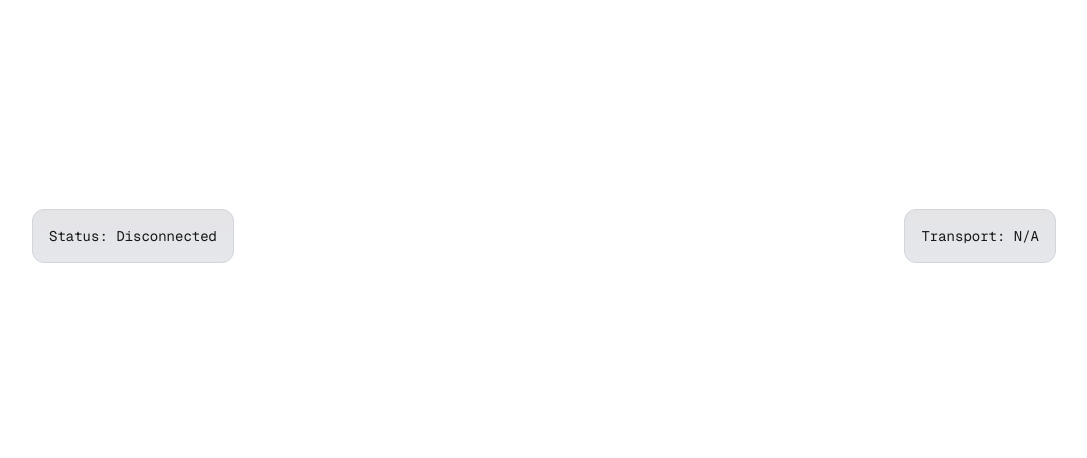
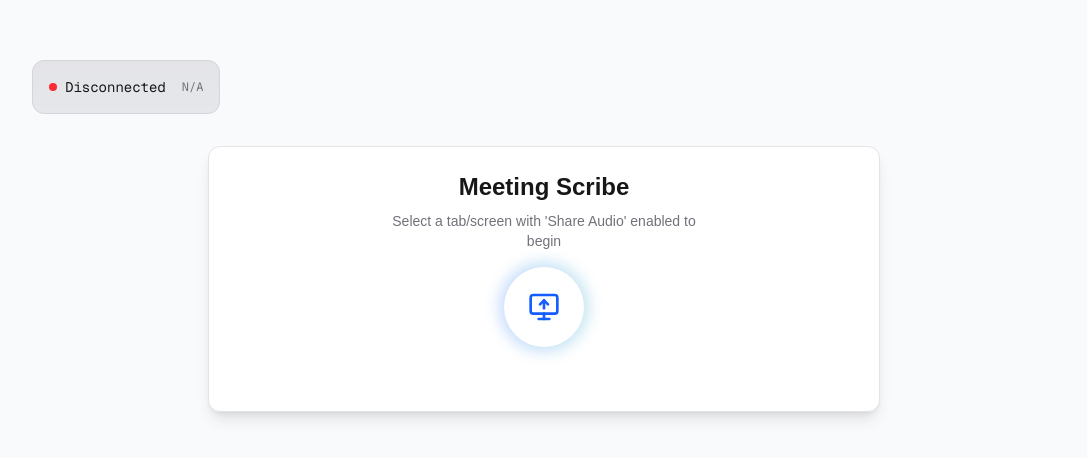
Before and after one commit to Ved0715/AI-Powered-Audio-Scribing-and-Meeting-Transcription-App, a Next.js app in the folder frontend/: page / in a window 1280 px wide. Shown: the part 164-622 px from the top of the page, without its empty margins (96-1183 px from the left). Built offline with nearby package versions, Linux system fonts and the light colour scheme; no server answers.

Commit message:
audio transcription working proper - need to make it real time and faster like streaming.

```diff
--- a/frontend/app/page.tsx
+++ b/frontend/app/page.tsx
@@ -2,6 +2,7 @@
 
 import { useEffect, useState } from "react"
 import { socket } from "./socket"
+import AudioRecorder from "@/components/AudioRecorder";
 
 export default function Home() {
     const [isConnected, setIsConnected] = useState(false);
@@ -35,15 +36,22 @@ export default function Home() {
 
 
     return (
-      <div className="flex min-h-screen flex-col items-center justify-center p-24">
-      <div className="z-10 max-w-5xl w-full items-center justify-between font-mono text-sm lg:flex">
-        <p className="fixed left-0 top-0 flex w-full justify-center border-b border-gray-300 bg-gradient-to-b from-zinc-200 pb-6 pt-8 backdrop-blur-2xl dark:border-neutral-800 dark:bg-zinc-800/30 dark:from-inherit lg:static lg:w-auto  lg:rounded-xl lg:border lg:bg-gray-200 lg:p-4 lg:dark:bg-zinc-800/30">
-          Status: {isConnected ? "Connected" : "Disconnected"}
-        </p>
-        <p className="fixed left-0 top-0 flex w-full justify-center border-b border-gray-300 bg-gradient-to-b from-zinc-200 pb-6 pt-8 backdrop-blur-2xl dark:border-neutral-800 dark:bg-zinc-800/30 dark:from-inherit lg:static lg:w-auto  lg:rounded-xl lg:border lg:bg-gray-200 lg:p-4 lg:dark:bg-zinc-800/30">
-          Transport: {transport}
-        </p>
+      <main className="flex min-h-screen flex-col items-center justify-center p-8 bg-gray-50 dark:bg-black">
+      <div className="z-10 w-full max-w-5xl items-center justify-between font-mono text-sm lg:flex mb-8">
+        <div className="fixed left-0 top-0 flex w-full justify-center border-b border-gray-300 bg-gradient-to-b from-zinc-200 pb-6 pt-8 backdrop-blur-2xl dark:border-neutral-800 dark:bg-zinc-800/30 dark:from-inherit lg:static lg:w-auto lg:rounded-xl lg:border lg:bg-gray-200 lg:p-4 lg:dark:bg-zinc-800/30">
+          <div className="flex items-center gap-4">
+            <div className="flex items-center gap-2">
+              <div className={`w-2 h-2 rounded-full ${isConnected ? 'bg-green-500' : 'bg-red-500'}`} />
+              <span>{isConnected ? "Connected" : "Disconnected"}</span>
+            </div>
+            <div className="text-xs text-zinc-500">
+              {transport}
+            </div>
+          </div>
+        </div>
       </div>
-    </div>
-    )
+
+      <AudioRecorder />
+    </main>
+    );
 }
--- /dev/null
+++ b/frontend/components/AudioRecorder.tsx
@@ -0,0 +1,213 @@
+"use client"
+
+import { useState, useRef, useEffect } from "react"
+import {socket } from '@/app/socket'
+import { Mic, Square, Loader2, FileText, MonitorUp } from "lucide-react"
+import { clsx } from 'clsx'
+
+
+
+
+export default function AudioRecorder() {
+    const [isRecording, setIsRecording] = useState(false);
+    const [transcript, setTranscript] = useState<string>("");
+    const [isProcessing, setIsProcessing] = useState(false);
+    const [error, setError] = useState<string | null>(null);
+
+    const mediaRecorderRef = useRef<MediaRecorder | null>(null);
+    const audioContextRef = useRef<AudioContext | null>(null);
+    const streamRef = useRef<MediaStream[]>([]);
+
+
+    useEffect(() => {
+        function onTranscription(text: string) {
+            setTranscript((prev) => prev + (prev ?  "\n" : "") + text);
+            setIsProcessing(false);
+        }
+        function onError(err: string) {
+            setError(err);
+            setIsProcessing(false);
+            stopRecording();
+        }
+
+        socket.on("transcription", onTranscription);
+        socket.on("error", onError);
+
+        return () => {
+            socket.off("transcription", onTranscription);
+            socket.off("error", onError);
+        }
+    }, []);
+
+    const startRecording = async () => {
+        try {
+            setError(null);
+
+            // Get mic stream
+            const micStream = await navigator.mediaDevices.getUserMedia({
+                audio: {
+                    echoCancellation: true,
+                    noiseSuppression: true,
+                    sampleRate: 44100
+                },
+            });
+
+            // Get Tab audio stream
+            const displayStream = await navigator.mediaDevices.getDisplayMedia({
+                video: true,
+                audio: {
+                    echoCancellation: false, // We want the raw system audio
+                    autoGainControl: false,
+                    noiseSuppression: false,
+                }
+            });
+
+            if (displayStream.getAudioTracks().length === 0) {
+                setError("No system audio detected. Please restart and check 'Share tab audio' in the popup.");
+                // Stop streams immediately
+                micStream.getTracks().forEach(track => track.stop());
+                displayStream.getTracks().forEach(t => t.stop());
+                return;
+            }
+
+            // Combine Streams using Web Audio API
+            const audioContext = new AudioContext();
+            const destination = audioContext.createMediaStreamDestination();
+
+            // Create sources
+            const micSource = audioContext.createMediaStreamSource(micStream);
+            const displaySource = audioContext.createMediaStreamSource(displayStream);
+
+            // Connect sources to destination
+            micSource.connect(destination);
+            displaySource.connect(destination);
+
+            //store referance for cleanup
+            audioContextRef.current = audioContext;
+            streamRef.current = [micStream, displayStream]
+
+            // Use the combined stream for recording
+            const combineStream = destination.stream;
+            const mediaRecorder = new MediaRecorder(combineStream, {
+                mimeType: "audio/webm;codecs=opus"
+            });
+
+            mediaRecorderRef.current = mediaRecorder;
+
+            mediaRecorder.ondataavailable = (event) => {
+                if (event.data.size > 0) {
+                    socket.emit("audio-chunk", event.data);
+                }
+            };
+
+            // Handle if user clicks "Stop sharing" on the browser native UI
+            displayStream.getVideoTracks()[0].onended = () => {
+                stopRecording();
+            };
+
+            mediaRecorder.start(100);
+            setIsRecording(true);
+            socket.emit("start-recording");
+
+        } catch (error) {
+            console.log("Error accessing media devices:", error);
+            setError("Could not access microphone or screen. Please allow permissions.");
+        }
+    };
+
+    const stopRecording = () => {
+        if (isRecording) {
+            if (mediaRecorderRef.current && mediaRecorderRef.current.state !== "inactive") {
+                mediaRecorderRef.current.stop();
+            }
+
+            // Stop all tracks in all streams (Mic + System)
+            streamRef.current.forEach(s => {
+                s.getTracks().forEach(t => t.stop());
+            });
+            streamRef.current = [];
+
+            // close AudioContext
+            if (audioContextRef.current) {
+                audioContextRef.current.close();
+                audioContextRef.current = null;
+            }
+
+            setIsRecording(false);
+            setIsProcessing(true);
+            socket.emit("stop-recording");
+        }
+    };
+
+    return (
+        <div className="flex flex-col gap-6 w-full max-w-2xl">
+      <div className="flex flex-col items-center gap-4 p-6 bg-white dark:bg-zinc-900 rounded-xl shadow-lg border border-zinc-200 dark:border-zinc-800 w-full">
+        <div className="text-center">
+          <h2 className="text-2xl font-bold mb-2">Meeting Scribe</h2>
+          <p className="text-zinc-500 dark:text-zinc-400 text-sm max-w-xs mx-auto">
+            {isRecording
+              ? "Recording both microphone and system audio..."
+              : "Select a tab/screen with 'Share Audio' enabled to begin"}
+          </p>
+        </div>
+
+        <div className="relative group">
+          <div
+            className={clsx(
+              "absolute -inset-1 bg-gradient-to-r from-blue-600 to-cyan-600 rounded-full blur opacity-25 group-hover:opacity-75 transition duration-1000 group-hover:duration-200",
+              isRecording && "animate-pulse opacity-75"
+            )}
+          ></div>
+          <button
+            onClick={isRecording ? stopRecording : startRecording}
+            className={clsx(
+              "relative flex items-center justify-center w-20 h-20 rounded-full transition-all duration-200 focus:outline-none focus:ring-2 focus:ring-offset-2 focus:ring-blue-500",
+              isRecording
+                ? "bg-red-500 hover:bg-red-600 text-white"
+                : "bg-white dark:bg-zinc-800 hover:bg-gray-50 dark:hover:bg-zinc-700 text-blue-600"
+            )}
+          >
+            {isRecording ? (
+              <Square className="w-8 h-8 fill-current" />
+            ) : (
+              <MonitorUp className="w-8 h-8" />
+            )}
+          </button>
+        </div>
+
+        {error && (
+          <div className="text-red-500 text-sm bg-red-50 dark:bg-red-900/20 px-3 py-1 rounded-md text-center">
+            {error}
+          </div>
+        )}
+
+        <div className="text-xs text-zinc-400 font-mono h-6">
+          {isRecording && (
+            <span className="flex items-center gap-2">
+              <Loader2 className="w-3 h-3 animate-spin" />
+              Recording...
+            </span>
+          )}
+          {isProcessing && (
+            <span className="flex items-center gap-2 text-blue-500">
+              <Loader2 className="w-3 h-3 animate-spin" />
+              Transcribing...
+            </span>
+          )}
+        </div>
+      </div>
+
+      {transcript && (
+        <div className="bg-white dark:bg-zinc-900 rounded-xl shadow-sm border border-zinc-200 dark:border-zinc-800 p-6">
+          <div className="flex items-center gap-2 mb-4 text-zinc-500">
+            <FileText className="w-5 h-5" />
+            <h3 className="font-semibold">Transcript</h3>
+          </div>
+          <div className="prose dark:prose-invert max-w-none">
+            <p className="whitespace-pre-wrap leading-relaxed">{transcript}</p>
+          </div>
+        </div>
+      )}
+    </div>
+    );
+}
```
Also changed, not shown: 1 other file (tests, documents, lock files or other folders).
